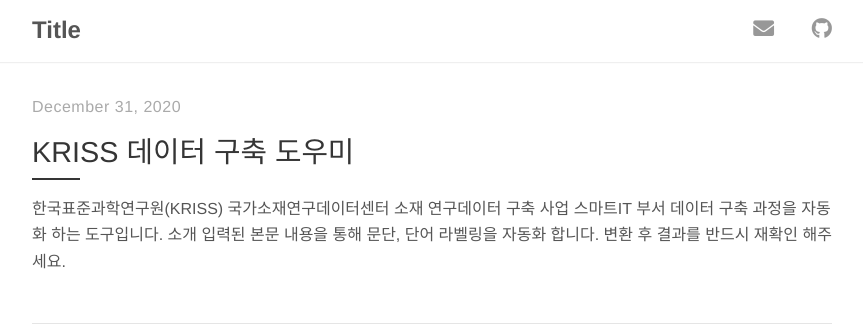
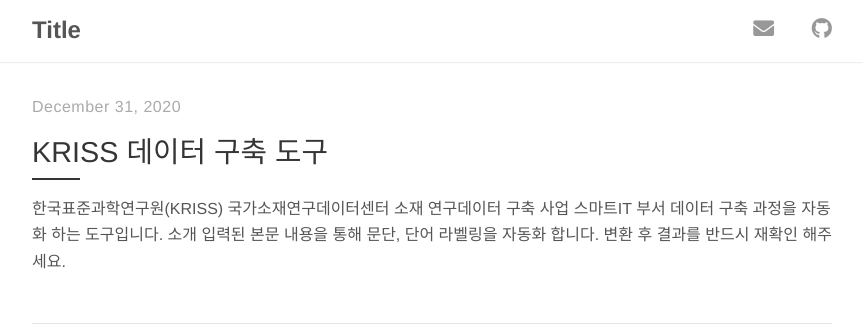
Before and after one commit to johun204/johun204.github.io, a Jekyll site: the page built from index.html, in a window 1280 px wide. Shown: the top 328 px of the page, without its empty margins (208-1071 px from the left). Built offline with Jekyll 4.4.1, drawn with Linux system fonts in a browser that asks for light colours; nearby versions of some CDN libraries; the list of posts is cut into pages by our own code.

Commit message:
Update 2020-12-31-kriss-study-help.md

```diff
--- a/_posts/2020-12-31-kriss-study-help.md
+++ b/_posts/2020-12-31-kriss-study-help.md
@@ -1,6 +1,6 @@
 ---
 layout: post
-title: "KRISS 데이터 구축 도우미"
+title: "KRISS 데이터 구축 도구"
 author: "Dong Hun Cho"
 ---
 
```
